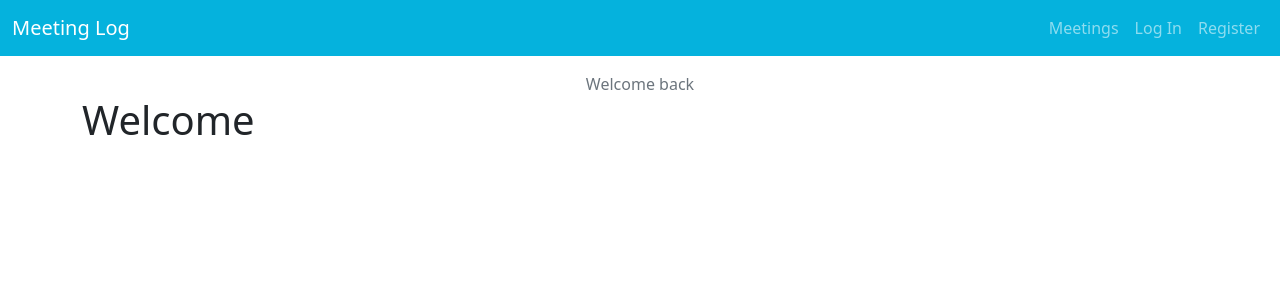
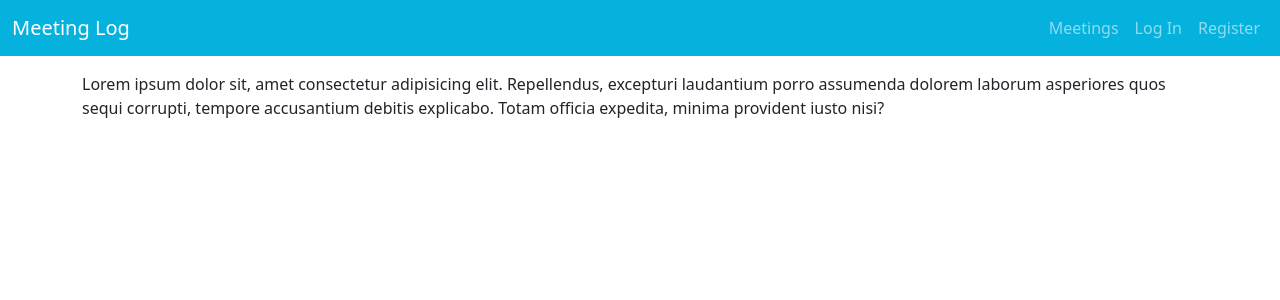
Before and after one commit to anton-dovnar/Full-Stack-Application-with-Firebase, a Vue app: page /#/ in a window 1280 px wide. Shown: the top 300 px of the page. Built offline with nearby package versions, Linux system fonts and the light colour scheme; no server answers.

Commit message:
Add logout functionality

```diff
--- a/src/App.vue
+++ b/src/App.vue
@@ -1,7 +1,7 @@
 <template>
   <div id="app">
     <Navigation />
-    <router-view class="container" :user="user" />
+    <router-view class="container" :user="user" @logout="logout" />
   </div>
 </template>
 
@@ -20,6 +20,16 @@ export default {
   components: {
     Navigation
   },
+  methods: {
+    logout: function () {
+      Firebase.auth()
+        .signOut()
+        .then(() => {
+          this.user = null
+          this.$router.push('login')
+        })
+    }
+  },
   mounted () {
     Firebase.auth().onAuthStateChanged(user => {
       if (user) {
--- a/src/views/Home.vue
+++ b/src/views/Home.vue
@@ -1,7 +1,13 @@
 <template>
   <div class="mt-3">
-    <div class="text-secondary text-center">Welcome back <span class="fw-bold text-info">{{ user }}</span></div>
-    <h1>Welcome</h1>
+    <div class="text-secondary text-center">
+      <div v-if="user" class="text-center">
+        Welcome back
+        <span class="fw-bold text-info">{{ user }}</span>,
+        <a href="#" role="button" class="text-primary" @click="$emit('logout')">logout</a>
+      </div>
+    </div>
+    <p>Lorem ipsum dolor sit, amet consectetur adipisicing elit. Repellendus, excepturi laudantium porro assumenda dolorem laborum asperiores quos sequi corrupti, tempore accusantium debitis explicabo. Totam officia expedita, minima provident iusto nisi?</p>
   </div>
 </template>
 
```
